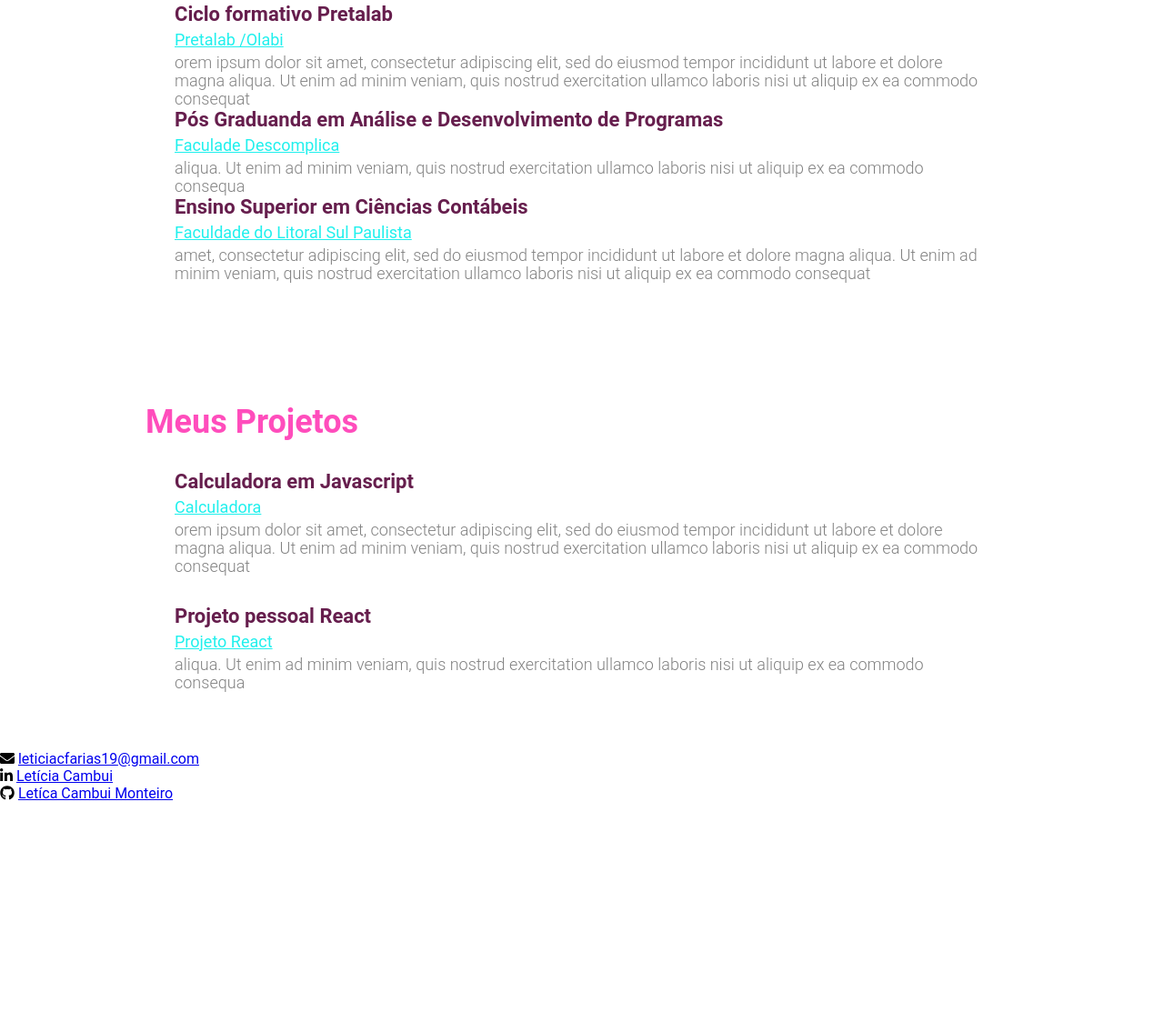
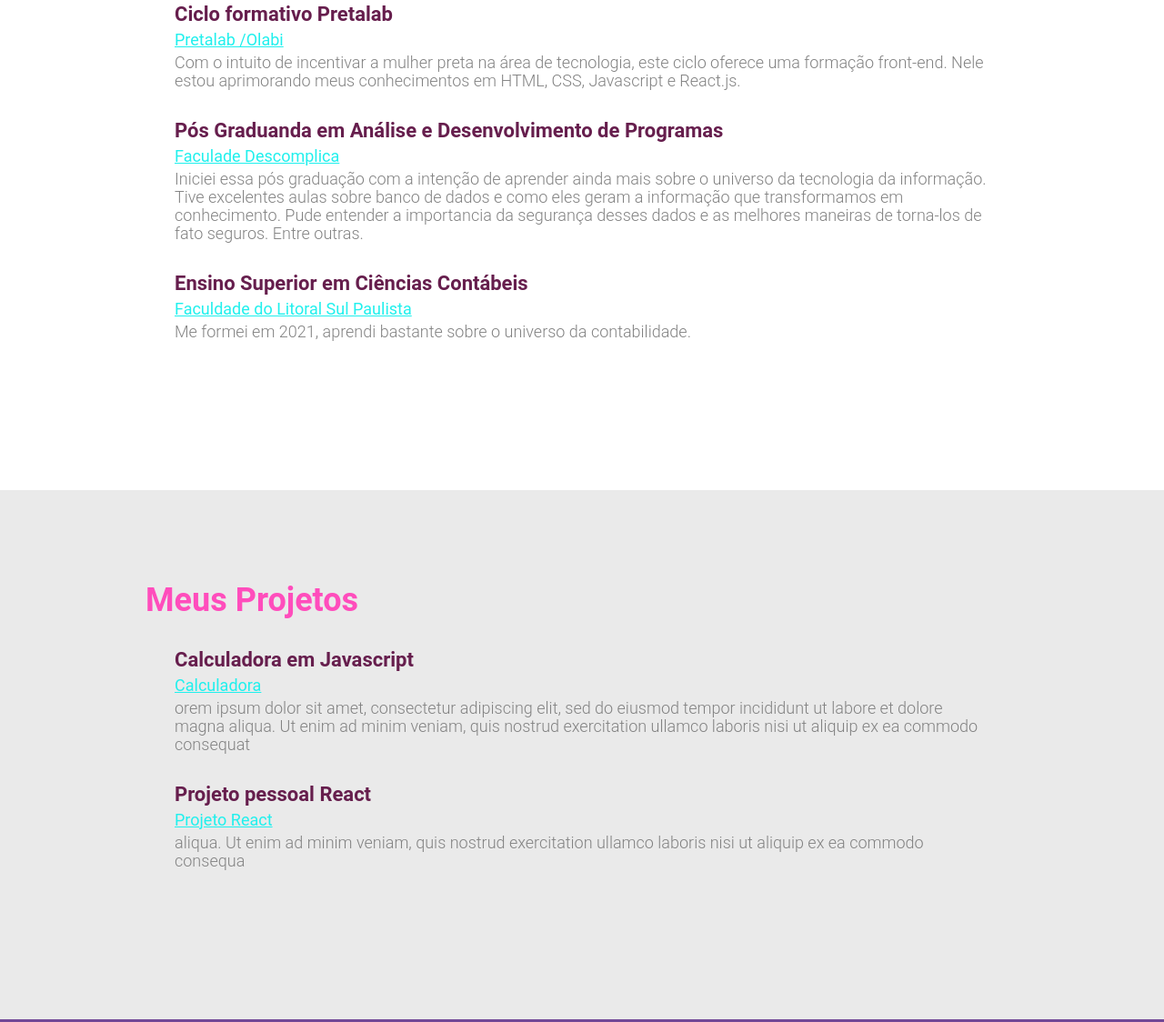
Before and after one commit to letcambui/pretaLab-protifolio, a plain HTML site: page index.html in a window 1280 px wide. Shown: the part 971-2095 px from the top of the page at 91% size. Before the commit the page ends 1853 px from the top, so only its background shows below. Drawn offline with Linux system fonts and the light colour scheme.

Commit message:
atualização

```diff
--- a/index.html
+++ b/index.html
@@ -38,44 +38,47 @@
                 <h2 class="profissao">Desenvolvedora Front-End em formação</h2>
             </div>
             <div class="texto-sobre">
-               <p> Lorem ipsum dolor sit amet, consectetur adipiscing elit, sed do eiusmod tempor incididunt ut labore et dolore magna aliqua. Ut enim ad minim veniam, quis nostrud exercitation ullamco laboris nisi ut aliquip ex ea commodo consequat. </p>
+               <p> Tenho 23 anos e sou da Baixada Santista (SP). Atuo como Assistente Contábil. Conheci um pouco sobre o universo de desenvolvimento ao final de 2020. Em 2022 eu realmente me interessei muito em desenvolvimento front-end e inicei a minha transição de carreira. </p>
             </div>
         </div>
         </section>
+
+
         <section id="formacao">
-            <div class="container section-lista">
+            <div class="container  section-lista">
             <div>
                <h3 class="topico-principal"> Formação </h3>
             </div>
-            <div>
-                <ul class="lista-item">
+            <div class=" lista-item">
+                <ul>
                     <li>
                         <p class="lista-titulo">Ciclo formativo Pretalab</p>
                         <a href="https://www.pretalab.com/" target="_blank" class="lista-local"> Pretalab /Olabi </a>
-                        <p class="lista-descricao">orem ipsum dolor sit amet, consectetur adipiscing elit, sed do eiusmod tempor incididunt ut labore et dolore magna aliqua. Ut enim ad minim veniam, quis nostrud exercitation ullamco laboris nisi ut aliquip ex ea commodo consequat</p>
+                        <p class="lista-descricao"> Com o intuito de incentivar a mulher preta na área de tecnologia, este ciclo oferece uma formação front-end. Nele estou aprimorando meus conhecimentos em HTML, CSS, Javascript e React.js.  </p>
                     </li>
                     <li>
 
                     <p class="lista-titulo"> Pós Graduanda em Análise e Desenvolvimento de Programas </p>
                     <a href="https://descomplica.com.br/" target="_blank" class="lista-local">Faculade Descomplica</a>
-                    <p class="lista-descricao">aliqua. Ut enim ad minim veniam, quis nostrud exercitation ullamco laboris nisi ut aliquip ex ea commodo consequa</p>
+                    <p class="lista-descricao"> Iniciei essa pós graduação com a intenção de aprender ainda mais sobre o universo da tecnologia da informação. Tive excelentes aulas sobre banco de dados e como eles geram a informação que transformamos em conhecimento. Pude entender a importancia da segurança desses dados e as melhores maneiras de torna-los de fato seguros. Entre outras. </p>
 
                     </li>
                     <li>
                         <p class="lista-titulo"> Ensino Superior em Ciências Contábeis</p>
                         <a href="http://fals.com.br/" target="_blank" class="lista-local">Faculdade do Litoral Sul Paulista</a>
-                        <p class="lista-descricao">amet, consectetur adipiscing elit, sed do eiusmod tempor incididunt ut labore et dolore magna aliqua. Ut enim ad minim veniam, quis nostrud exercitation ullamco laboris nisi ut aliquip ex ea commodo consequat</p>
+                        <p class="lista-descricao"> Me formei em 2021, aprendi bastante sobre o universo da contabilidade. </p>
                 </li>
                 </ul>
             </div>
-        </div>
         </section>
+    </div>
+        <section id="projetos" class="wrapper-portifolio">
+            <div class="container section-lista">
+                <div>
+                    <h3 class="topico-principal">  Meus Projetos </h3>
+                </div>
 
-        <section id="projetos">
-            <div class="container">
-            <div class="wrapper-portifolio">
-              <h3 class="topico-principal">  Meus Projetos </h3>
-            </div>
+
             <div class="lista-item">
                 <ul>
                     <li>
@@ -92,26 +95,26 @@
 
                     </li>
                 </ul>
+                    </div>
                 </div>
-                </div>
-        </section>
+                </section>
     </main>
 
-    <footer>
-        <div id="contato">
-            <ul>
+    <footer class="footer" id="contato">
+        <div class="container-footer" >
+            <ul class="lista footer">
                 <li>
-                    <i class="fas fa-solid fa-envelope"></i>
-                    <a href="mailto:leticiacfarias19@gmail.com" target="_blank">leticiacfarias19@gmail.com</a>
+                    <i class="fas fa-solid fa-envelope estilo-icon"></i>
+                    <a href="mailto:leticiacfarias19@gmail.com" target="_blank" class="links">leticiacfarias19@gmail.com</a>
                 </li>
                 <li>
-                    <i class="fab fa-brands fa-linkedin-in"></i>
-                    <a href="https://www.linkedin.com/in/leticia-cambui-m/" target="_blank">Letícia Cambui</a>
+                    <i class="fab fa-brands fa-linkedin-in estilo-icon"></i>
+                    <a href="https://www.linkedin.com/in/leticia-cambui-m/" target="_blank" class="links">Letícia Cambui Monteiro</a>
 
                 </li>
                 <li>
-                    <i class=" fab fa-brands fa-github"></i>
-                    <a href="https://github.com/letcambui" target="_blank">Letíca Cambui Monteiro</a>
+                    <i class=" fab fa-brands fa-github estilo-icon"></i>
+                    <a href="https://github.com/letcambui" target="_blank" class="links">Letíca Cambui Monteiro</a>
                 </li>
             </ul>
 
--- a/style.css
+++ b/style.css
@@ -5,7 +5,8 @@
 }
 
 body {
-    font-family: 'Roboto';
+    font-family: 'Roboto', sans-serif;
+    margin: 0;
 }
 
 li {
@@ -36,6 +37,7 @@ li {
     display: flex;
     justify-content: space-evenly;
     width: 50%;
+    align-items: center;
 }
 
 .lista-menu li>a {
@@ -51,9 +53,12 @@ li {
 
 }
 
+
+
 .subcontainer-principal {
     display: flex;
     flex-direction: column;
+    justify-content: center;
     align-items: center;
     text-align: center;
 }
@@ -61,10 +66,12 @@ li {
 .container {
     margin-right: auto;
     margin-left: auto;
+    margin-top: 200px;
     max-width: 960px;
     padding-right: 10px;
     padding-left: 10px;
     width: 100%;
+
 
 }
 .nome-completo {
@@ -77,6 +84,7 @@ li {
 
 .profissao {
     color: #c6b5d5;
+    height: 60px;
     line-height: 32px;
 }
 
@@ -122,13 +130,51 @@ li {
     font-weight: 300;
 
 }
+
+
 .lista-item ul li {
     margin-bottom: 32px;
 
 }
 
-.wrapper-protifolio{
+.wrapper-portifolio{
     background-color: #EAEAEA;
     display: flex;
     flex-direction: column;
 }
+
+.container-footer {
+    margin-right: auto;
+    margin-left: auto;
+    max-width: 960px;
+    padding-right: 10px;
+    padding-left: 10px;
+    width: 100%;
+
+}
+
+.footer {
+    background-color: #724796;
+    height: 550px;
+    display: flex;
+    align-items: center;
+}
+
+.estilo-icon {
+    font-size: 32px;
+    margin-right: 10px;
+}
+
+.links {
+    text-decoration: none;
+    color: white;
+}
+
+.lista-footer li {
+    color: #FFF;
+    font-weight: 700;
+    font-size: 18px;
+    margin-bottom: 16px;
+    display: flex;
+    align-items: center;
+}
```
